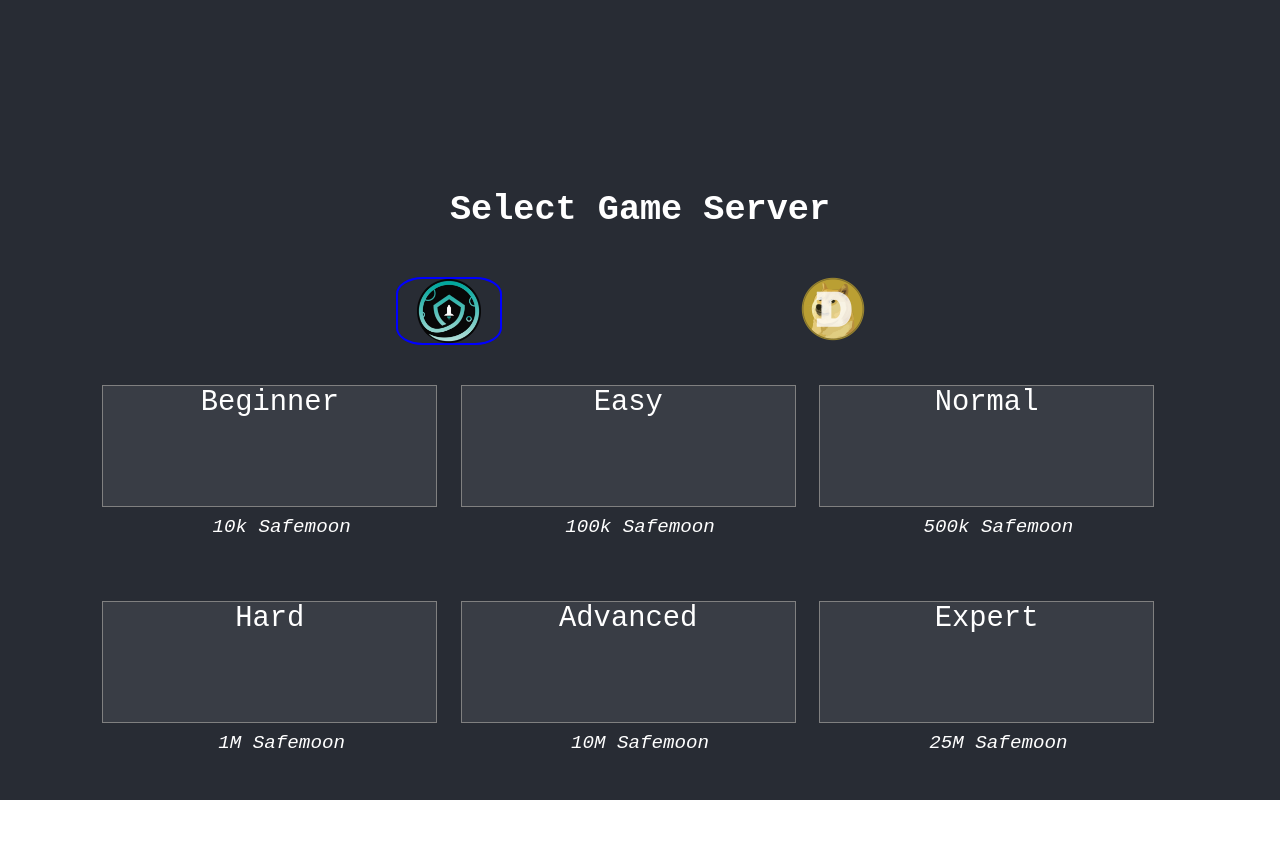
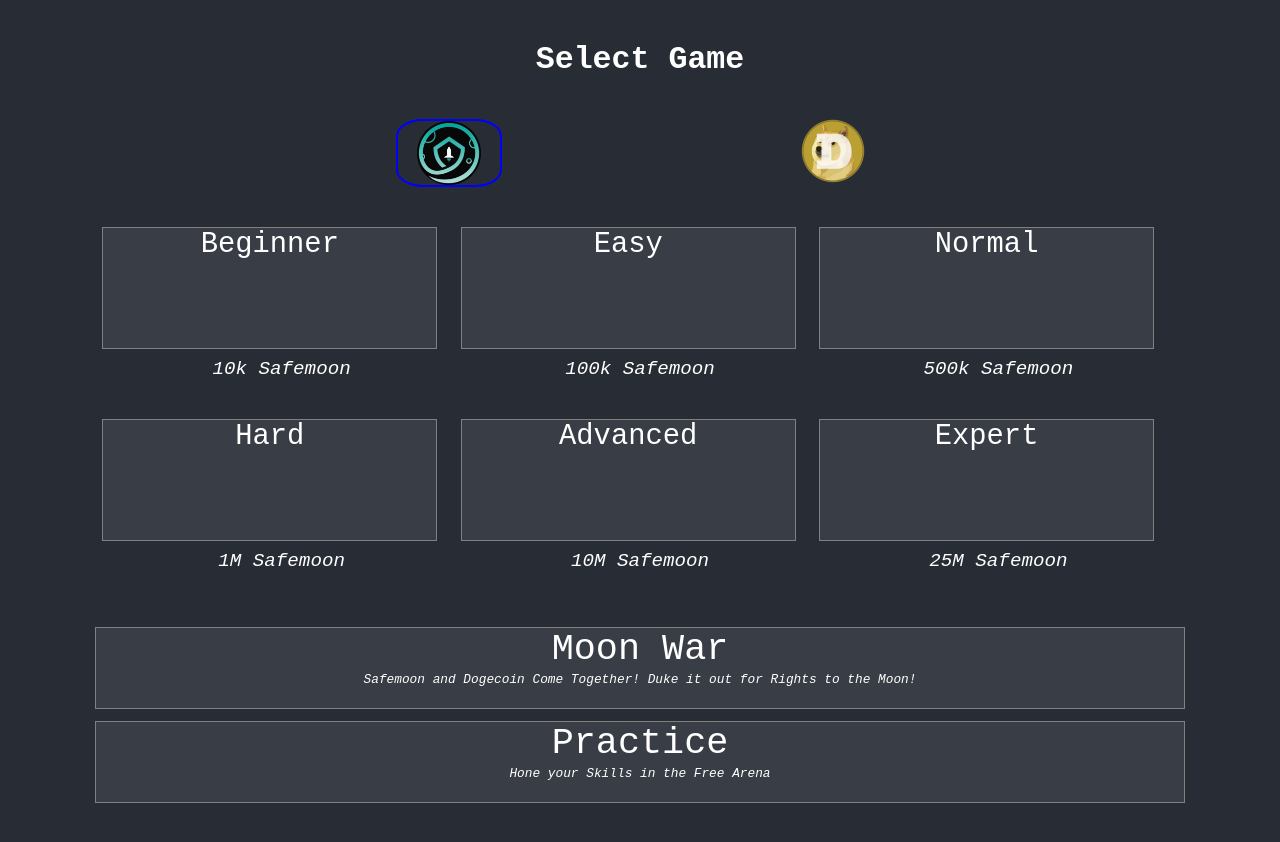
Before and after one commit to MoonWarsTeam/MoonWarsIO, a React (Create React App) app: page / in a window 1280 px wide. Both pictures are taken after a click on the button "Play". Shown: the top 842 px of the page. Before the commit the page ends 817 px from the top, so only its background shows below. Built offline with nearby package versions, Linux system fonts and the light colour scheme.

Commit message:
added in War and Practice option to server select component

```diff
--- a/src/components/App.css
+++ b/src/components/App.css
@@ -13,6 +13,8 @@
   justify-content: center;
   font-size: calc(10px + 2vmin);
   color: white;
+  height:'auto';
+  overflow-y:'scroll';
 }
 
 .GameContainer {
--- a/src/components/ServerSelection.js
+++ b/src/components/ServerSelection.js
@@ -56,22 +56,22 @@ const ServerSelection = ({ selectGameServer }) => {
 
     const styles = {
         container: {
-            minHeight:'100%',
+            minHeight:'100vh',
             width:'100vw',
             textAlign:'center',
             display:'flex',
-            flexDirection:'column'
+            flexDirection:'column',
         },
         headerText:{
-            fontSize:'calc(1rem + 1.5vw)',
+            fontSize:'calc(1rem + 0.75vw + 0.75vh)',
             fontFamily:'monospace'
         },
         serverOptionsContainer:{
             alignSelf:'center',
-            height:'34vh',
+            height:'50vh',
             display:'grid',
             gridTemplateColumns:'28vw 28vw 28vw',
-            gridTemplateRows: '27vh 27vh 27vh'
+            gridTemplateRows: '24vh 24vh 24vh'
         },
         serverOptionButton:{
             width:'26vw',
@@ -85,7 +85,34 @@ const ServerSelection = ({ selectGameServer }) => {
             cursor:'pointer',
             border: '1px solid gray',
             textAlign:'center',
-
+        },
+        freeAndMoonWarOptionButton:{
+            width:'85vw',
+            height:'10vh',
+            backgroundColor:'var(--highlightedBGColor)',
+            color:'white',
+            textDecoration:'none',
+            alignSelf:'center',
+            fontSize:'1rem',
+            fontFamily:'monospace',
+            cursor:'pointer',
+            border: '1px solid gray',
+            textAlign:'center',
+            marginBottom:'1.5vh'
+        },
+        freeAndMoonWarText:{
+            fontSize:'calc(1rem + 1vw + 1vh)',
+            fontFamily:'monospace',
+        },
+        freeAndMoonWarDescription:{
+            fontSize:'calc(0.4rem + 0.5vw)',
+            fontFamily:'monospace',
+            fontStyle:'italic'
+        },
+        bottomServerOptions: {
+            height:'30vh',
+            display:'flex',
+            flexDirection:'column',
         },
         serverDescription:{
             fontSize:'calc(0.4rem + 1vw)',
@@ -122,7 +149,7 @@ const ServerSelection = ({ selectGameServer }) => {
 
     return(
         <div style={styles.container}>
-            <h4 style={styles.headerText}>Select Game Server</h4>
+            <h4 style={styles.headerText}>Select Game</h4>
             <div style={styles.coinselectContainer}>
                 <img src={sfmLogo} alt='logo' style={getLogoStyle(coins[0])} onClick={() => updateActiveCoin(coins[0])}/>
                 <img src={dogeLogo} alt='logo' style={getLogoStyle(coins[1])} onClick={() => updateActiveCoin(coins[1])}/>
@@ -147,6 +174,24 @@ const ServerSelection = ({ selectGameServer }) => {
                     </div>
                 ))}
             </div>
+            <div style={styles.bottomServerOptions}>
+                <div style={styles.freeAndMoonWarOptionButton}>
+                    <code style={styles.freeAndMoonWarText}>
+                        Moon War
+                    </code><br />
+                    <code style={styles.freeAndMoonWarDescription}>
+                        Safemoon and Dogecoin Come Together! Duke it out for Rights to the Moon!
+                    </code>
+                </div>
+                <div style={styles.freeAndMoonWarOptionButton}>
+                    <code style={styles.freeAndMoonWarText}>
+                        Practice
+                    </code><br />
+                    <code style={styles.freeAndMoonWarDescription}>
+                        Hone your Skills in the Free Arena
+                    </code>
+                </div>
+            </div>
         </div>
     )
 
```
